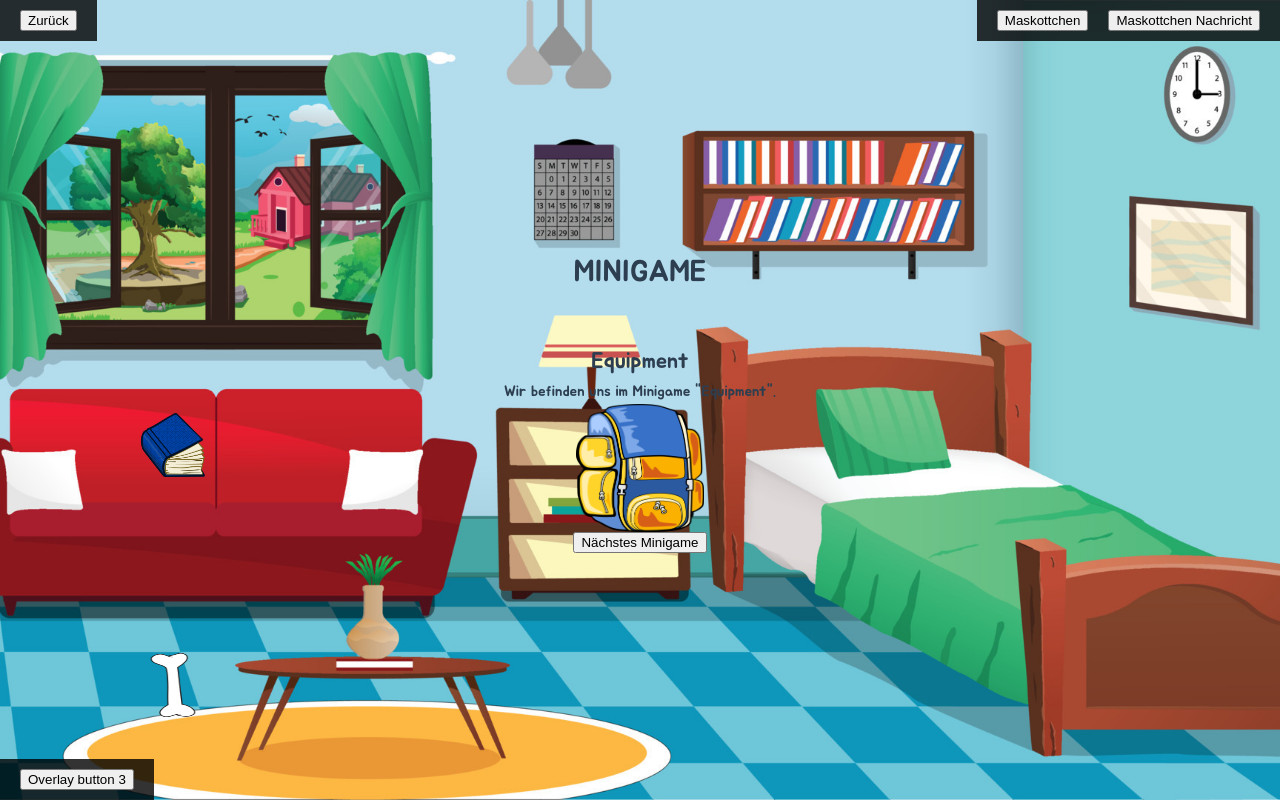
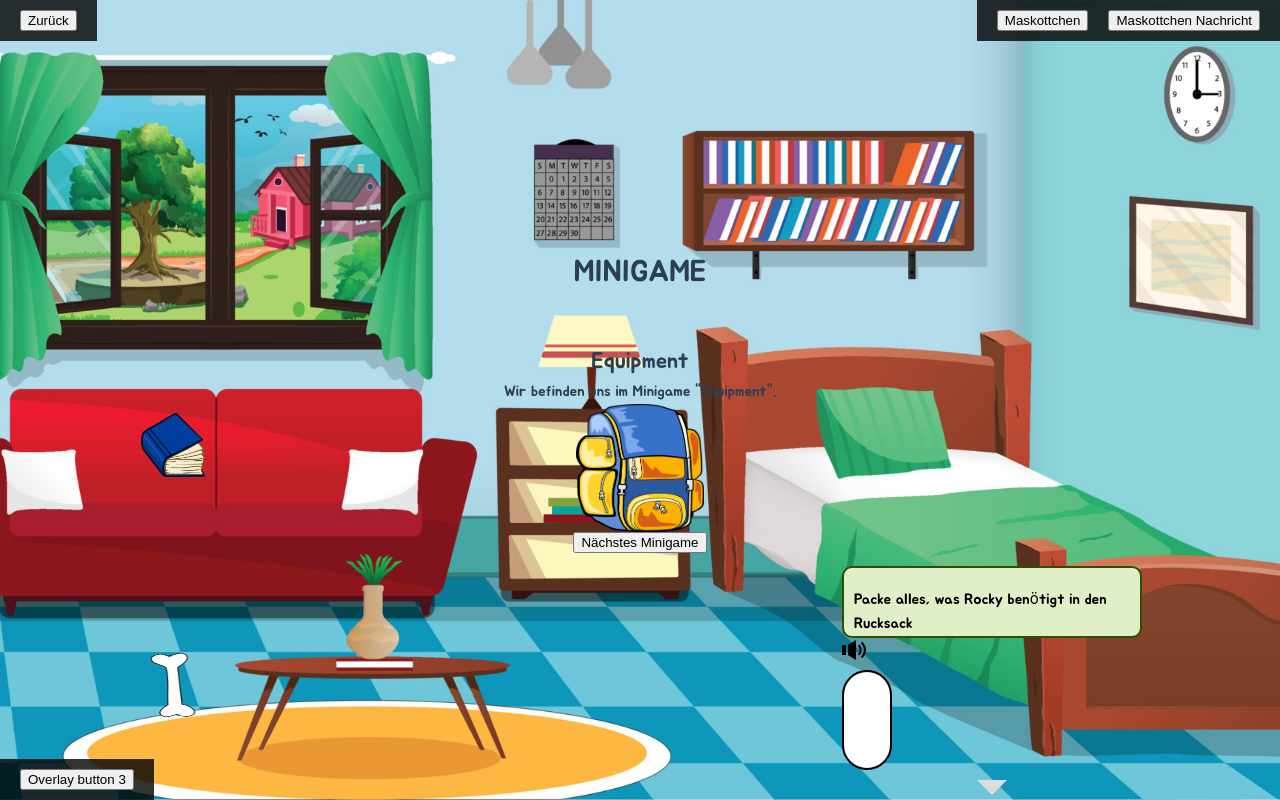
Before and after one commit to schule4-0/pets, a Vue app: page /pets/dog/stages/1 in a window 1280 px wide. Built offline with nearby package versions, Linux system fonts and the light colour scheme.

Commit message:
show mascot in equipment game

```diff
--- a/src/views/dog/MinigameEquipment.vue
+++ b/src/views/dog/MinigameEquipment.vue
@@ -45,7 +45,9 @@ const equipmentMessages = mascotMessages.dog.stage1
 const generalMessages = mascotMessages.general.expressions
 
 onMounted(() => {
+  mascot.showMascotItem()
   mascot.setMessage(equipmentMessages.message2)
+  mascot.showMessage()
 })
 
 const items = ref<DraggableItemType[]>([
@@ -70,9 +72,6 @@ const handleDropInArea = (item: {
     mascot.setMessage(generalMessages.wrong)
   }
 }
-onMounted(() => {
-  mascot.setMessage(equipmentMessages.message2)
-})
 </script>
 
 <style scoped>
```
